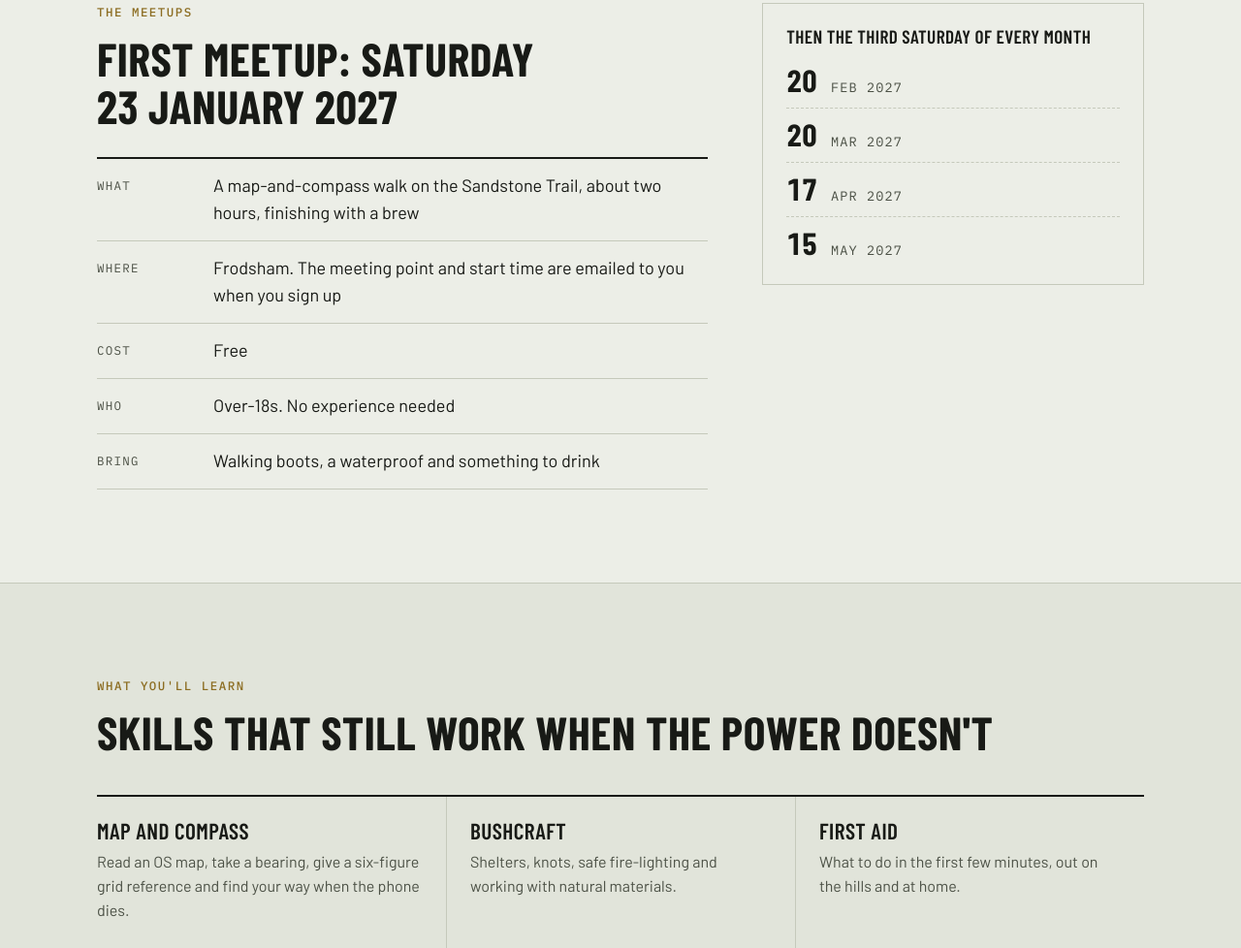
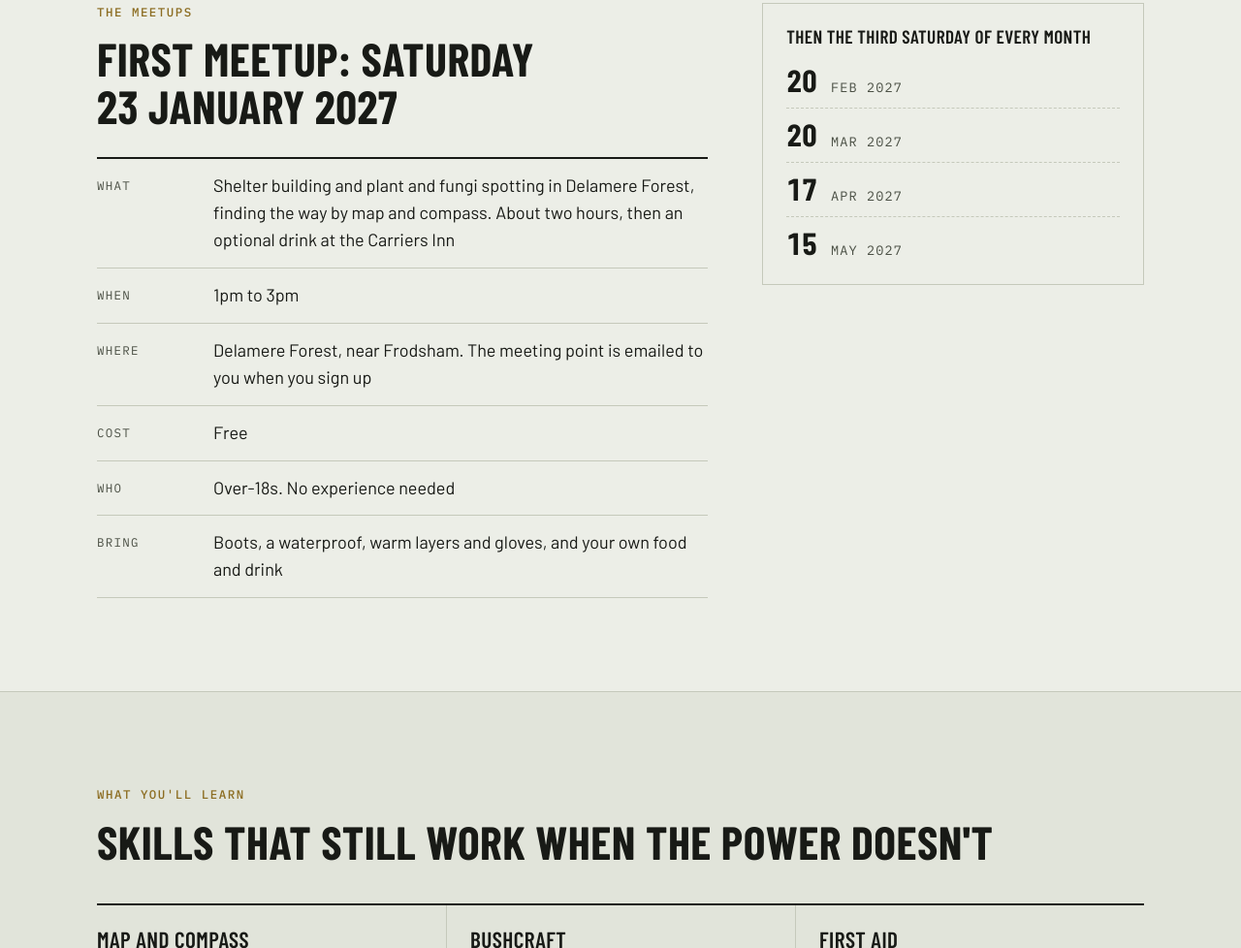
Before and after one commit to ravencorps/website, a plain HTML site: page index.html in a window 1280 px wide. Shown: the part 829-1807 px from the top of the page at 97% size. Drawn offline with Linux system fonts and the light colour scheme; a script that the page names is missing.

Commit message:
Move the first meetup to Delamere Forest: shelter building and plant spotting
Co-Authored-By: Claude Opus 5.5 <noreply@anthropic.com>
Claude-Session: https://claude.ai/code/session_01TmqWWU2iDqoixPMtrbBMU2

```diff
--- a/index.html
+++ b/index.html
@@ -304,11 +304,12 @@ p { margin: 0; }
         <p class="eyebrow">The meetups</p>
         <h2 id="meetups-title"><span id="meetup-label">First meetup</span>: <span id="meetup-date">Saturday 23 January 2027</span></h2>
         <dl class="details">
-          <div><dt>What</dt><dd>A map-and-compass walk on the Sandstone Trail, about two hours, finishing with a brew</dd></div>
-          <div><dt>Where</dt><dd>Frodsham. The meeting point and start time are emailed to you when you sign up</dd></div>
+          <div><dt>What</dt><dd>Shelter building and plant and fungi spotting in Delamere Forest, finding the way by map and compass. About two hours, then an optional drink at the Carriers Inn</dd></div>
+          <div><dt>When</dt><dd>1pm to 3pm</dd></div>
+          <div><dt>Where</dt><dd>Delamere Forest, near Frodsham. The meeting point is emailed to you when you sign up</dd></div>
           <div><dt>Cost</dt><dd>Free</dd></div>
           <div><dt>Who</dt><dd>Over-18s. No experience needed</dd></div>
-          <div><dt>Bring</dt><dd>Walking boots, a waterproof and something to drink</dd></div>
+          <div><dt>Bring</dt><dd>Boots, a waterproof, warm layers and gloves, and your own food and drink</dd></div>
         </dl>
       </div>
       <aside class="dates" aria-labelledby="dates-title">
```
